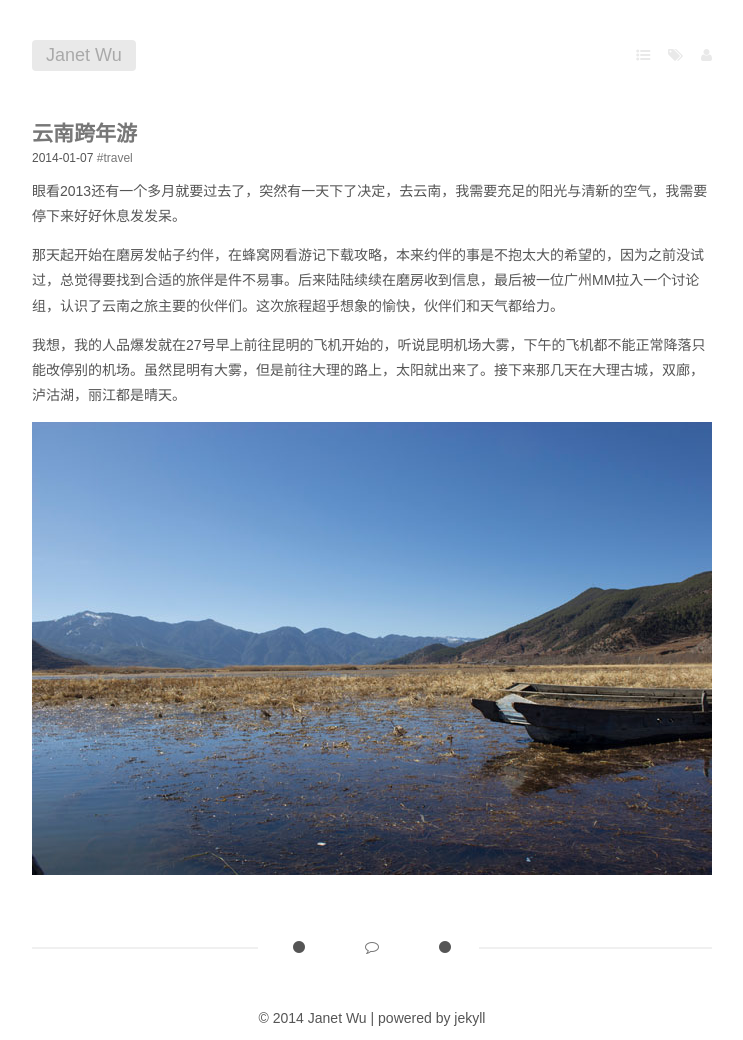
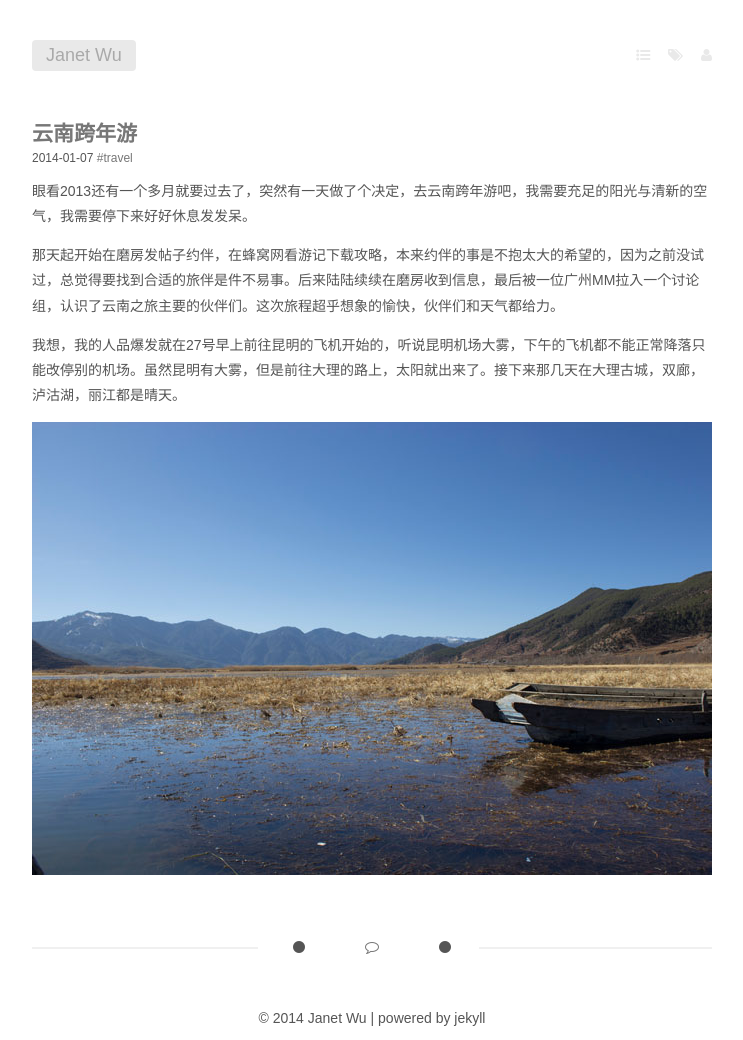
Before and after one commit to janetwu/blog, a Jekyll site: the page built from _posts/2014-01-07-happy-new-year-in-yunnan.md, in a window 1280 px wide. Shown: the whole page, without its empty margins (268-1011 px from the left). Built offline with Jekyll 4.4.1, drawn with Linux system fonts in a browser that asks for light colours.

Commit message:
Update 2014-01-07-happy-new-year-in-yunnan.md

```diff
--- a/_posts/2014-01-07-happy-new-year-in-yunnan.md
+++ b/_posts/2014-01-07-happy-new-year-in-yunnan.md
@@ -4,7 +4,7 @@ image: /img/yunnan05.jpg
 title: 云南跨年游
 tags: travel
 ---
-<p>眼看2013还有一个多月就要过去了，突然有一天下了决定，去云南，我需要充足的阳光与清新的空气，我需要停下来好好休息发发呆。</p>
+<p>眼看2013还有一个多月就要过去了，突然有一天做了个决定，去云南跨年游吧，我需要充足的阳光与清新的空气，我需要停下来好好休息发发呆。</p>
 <p>那天起开始在磨房发帖子约伴，在蜂窝网看游记下载攻略，本来约伴的事是不抱太大的希望的，因为之前没试过，总觉得要找到合适的旅伴是件不易事。后来陆陆续续在磨房收到信息，最后被一位广州MM拉入一个讨论组，认识了云南之旅主要的伙伴们。这次旅程超乎想象的愉快，伙伴们和天气都给力。</p>
 <p>我想，我的人品爆发就在27号早上前往昆明的飞机开始的，听说昆明机场大雾，下午的飞机都不能正常降落只能改停别的机场。虽然昆明有大雾，但是前往大理的路上，太阳就出来了。接下来那几天在大理古城，双廊，泸沽湖，丽江都是晴天。</p>
 <p></p>
```
